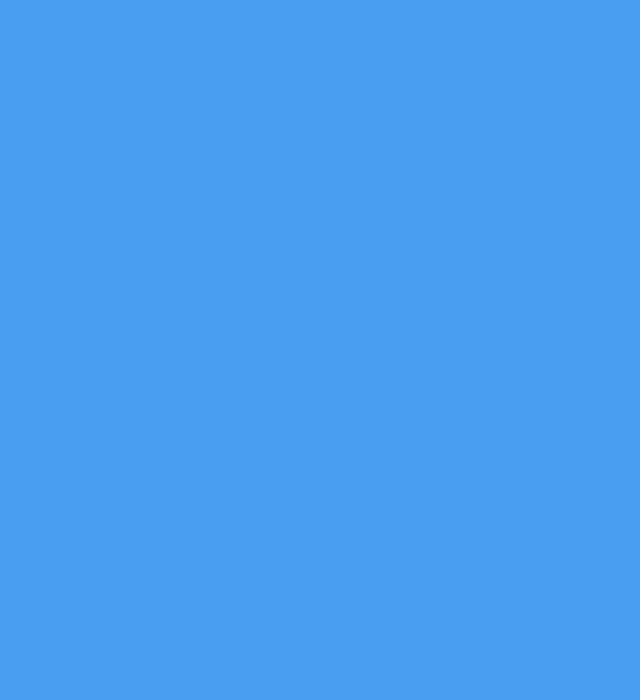
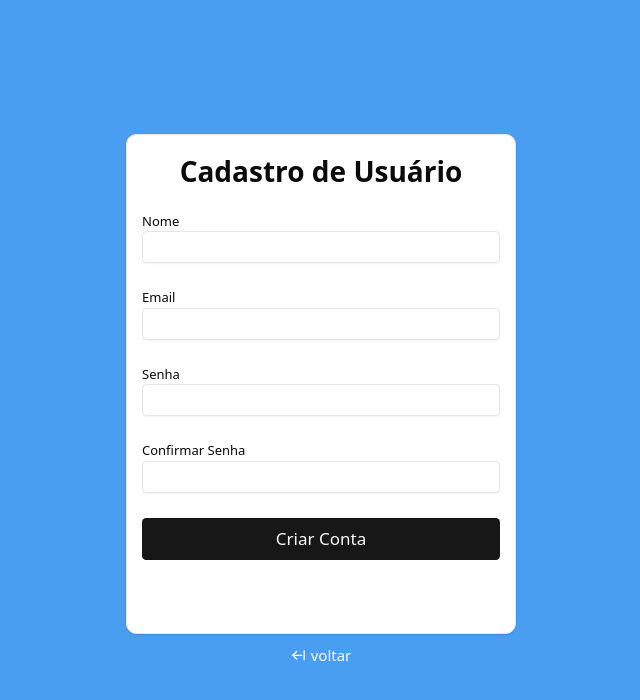
Before and after one commit to ThiagoPintodev2/pomodor-timer, a React (Vite) app: page /createaccount in a window 1280 px wide. Before the commit this address had no page. Shown: the top 700 px of the page, without its empty margins (319-959 px from the left). Built offline with nearby package versions, Linux system fonts and the light colour scheme.

Commit message:
added Create account page and added modification login page

```diff
--- a/package.json
+++ b/package.json
@@ -10,6 +10,7 @@
     "preview": "vite preview"
   },
   "dependencies": {
+    "@hookform/resolvers": "^5.2.2",
     "@radix-ui/react-dialog": "^1.1.15",
     "@radix-ui/react-dropdown-menu": "^2.1.16",
     "@radix-ui/react-label": "^2.1.7",
@@ -27,12 +28,14 @@
     "react": "^19.1.1",
     "react-countdown": "^2.3.6",
     "react-dom": "^19.1.1",
+    "react-hook-form": "^7.67.0",
     "react-icons": "^5.5.0",
     "react-router": "^7.9.6",
     "shadcn": "^3.4.0",
     "tailwind-merge": "^3.3.1",
     "tailwindcss": "^4.1.14",
-    "ui": "^0.2.4"
+    "ui": "^0.2.4",
+    "yup": "^1.7.1"
   },
   "devDependencies": {
     "@eslint/js": "^9.36.0",
--- a/src/App.tsx
+++ b/src/App.tsx
@@ -8,6 +8,7 @@ import type {
   ValueInput,
 } from "./contexts/pomodoroContext/PomodoroContextProps";
 import LoginArea from "./pages/loginArea/Index";
+import CreateAccount from "./pages/createAccount/Index";
 
 function App() {
   const [titleTimer, setTitleTimer] = useState<string>("Pomodoro");
@@ -55,6 +56,7 @@ function App() {
                 <Route index element={<Timer />} />
               </Route>
               <Route path="/signin" element={<LoginArea />} />
+              <Route path="/createaccount" element={<CreateAccount />} />
             </Routes>
           </PomodoroContext.Provider>
         </BrowserRouter>
--- /dev/null
+++ b/src/pages/createAccount/Index.tsx
@@ -0,0 +1,108 @@
+import { useForm } from "react-hook-form";
+import { z } from "zod";
+import { zodResolver } from "@hookform/resolvers/zod";
+
+import { Card, CardHeader, CardTitle, CardContent } from "@/components/ui/card";
+import { Input } from "@/components/ui/input";
+import { Label } from "@/components/ui/label";
+import { Button } from "@/components/ui/button";
+import { NavLink } from "react-router";
+import { LuArrowLeftFromLine } from "react-icons/lu";
+
+const schema = z
+  .object({
+    name: z.string().min(2, "Campo obrigatório"),
+    email: z.string().email("Campo obrigatório"),
+    password: z.string().min(6, "Senha deve ter no mínimo 6 caracteres"),
+    confirmPassword: z.string(),
+  })
+  .refine((data) => data.password === data.confirmPassword, {
+    message: "As senhas não coincidem",
+    path: ["confirmPassword"],
+  });
+
+type FormData = z.infer<typeof schema>;
+
+function CreateAccount() {
+  const {
+    register,
+    handleSubmit,
+    formState: { errors },
+  } = useForm<FormData>({
+    resolver: zodResolver(schema),
+  });
+
+  function onSubmit(data: FormData) {
+    console.log("Cadastro enviado:", data);
+  }
+
+  return (
+    <div className="flex flex-col w-[100vw] h-[100vh] items-center justify-center">
+      <Card className="flex flex-col justify-baseline w-[39rem] h-[50rem] bg-white">
+        <CardHeader>
+          <CardTitle className="text-[2.8rem] text-center">
+            Cadastro de Usuário
+          </CardTitle>
+        </CardHeader>
+        <CardContent>
+          <form onSubmit={handleSubmit(onSubmit)} className="space-y-10">
+            <div className="space-y-0">
+              <Label className="text-[1.3rem]">Nome</Label>
+              <Input className="h-[3.2rem]" {...register("name")} />
+              {errors.name && (
+                <p className="text-sm text-red-500 ">{errors.name.message}</p>
+              )}
+            </div>
+            <div className="space-y-0">
+              <Label className="text-[1.3rem]">Email</Label>
+              <Input
+                className="h-[3.2rem]"
+                type="email"
+                {...register("email")}
+              />
+              {errors.email && (
+                <p className="text-sm text-red-500">{errors.email.message}</p>
+              )}
+            </div>
+            <div className="space-y-0">
+              <Label className="text-[1.3rem]">Senha</Label>
+              <Input
+                className="h-[3.2rem]"
+                type="password"
+                {...register("password")}
+              />
+              {errors.password && (
+                <p className="text-sm text-red-500">
+                  {errors.password.message}
+                </p>
+              )}
+            </div>
+            <div className="space-y-0">
+              <Label className="text-[1.3rem]">Confirmar Senha</Label>
+              <Input
+                className="h-[3.2rem]"
+                type="password"
+                {...register("confirmPassword")}
+              />
+              {errors.confirmPassword && (
+                <p className="text-sm text-red-500">
+                  {errors.confirmPassword.message}
+                </p>
+              )}
+            </div>
+            <Button type="submit" className="w-full h-[4.2rem] text-[1.7rem]">
+              Criar Conta
+            </Button>
+          </form>
+        </CardContent>
+      </Card>
+      <div className="mt-[1rem]">
+        <NavLink className="flex gap-2 text-[1.5rem] text-white" to="/">
+          <LuArrowLeftFromLine />
+          <p>voltar</p>
+        </NavLink>
+      </div>
+    </div>
+  );
+}
+export default CreateAccount;
--- a/src/pages/loginArea/Index.tsx
+++ b/src/pages/loginArea/Index.tsx
@@ -7,7 +7,6 @@ import {
 } from "@/components/ui/card";
 import { Input } from "@/components/ui/input";
 import { Label } from "@/components/ui/label";
-import { FcGoogle } from "react-icons/fc";
 import { NavLink } from "react-router";
 import { LuArrowLeftFromLine } from "react-icons/lu";
 
@@ -15,23 +14,21 @@ function LoginArea() {
   return (
     <div className="flex flex-col w-[100vw] h-[100vh] items-center justify-center gap-6">
       <h1 className="text-[2rem] font-bold text-white">ThiagoPomoFocus</h1>
-      <p className="text-[1.3rem] font-medium text-white">Enter your Account</p>
-      <Card className="flex flex-col justify-around w-[32rem] h-[32vh]">
+      <Card className="flex flex-col justify-around w-[36rem] h-[36rem] bg-white">
         <CardHeader>
-          <Button
-            variant="outline"
-            className="w-full h-[4vh] text-[1.1rem] text-gray-500 cursor-pointer"
-          >
-            <FcGoogle size={14} />
-            Login with Google
-          </Button>
+          <div className="text-[2.8rem] font-medium text-center">
+            Enter your Account
+          </div>
         </CardHeader>
         <CardContent>
           <form>
             <div className="flex flex-col gap-6">
               <div className="grid gap-2">
-                <Label htmlFor="email">Email</Label>
+                <Label className="text-[1.4rem]" htmlFor="email">
+                  Email
+                </Label>
                 <Input
+                  className="h-[4rem]"
                   id="email"
                   type="email"
                   placeholder="m@example.com"
@@ -40,15 +37,22 @@ function LoginArea() {
               </div>
               <div className="grid gap-2">
                 <div className="flex items-center">
-                  <Label htmlFor="password">Password</Label>
+                  <Label className="text-[1.4rem]" htmlFor="password">
+                    Password
+                  </Label>
                   <a
                     href="#"
-                    className="ml-auto inline-block text-sm underline-offset-4 hover:underline"
+                    className="ml-auto inline-block text-sm underline-offset-4 hover:underline text-[1.4rem]"
                   >
                     Forgot your password?
                   </a>
                 </div>
-                <Input id="password" type="password" required />
+                <Input
+                  className="h-[4rem]"
+                  id="password"
+                  type="password"
+                  required
+                />
               </div>
             </div>
           </form>
@@ -56,7 +60,7 @@ function LoginArea() {
         <CardFooter className="flex-col gap-2">
           <Button
             type="submit"
-            className="w-full h-[3.8vh] bg-gray-600 text-[1.3rem] cursor-pointer"
+            className="w-full h-[4.5rem] border text-[1.6rem] text-white cursor-pointer hover:bg-gray-200"
           >
             Login
           </Button>
@@ -68,6 +72,11 @@ function LoginArea() {
           <p>voltar</p>
         </NavLink>
       </div>
+      <NavLink to="/createaccount">
+        <div className="text-[1.2rem] font-medium mt-[1rem] underline cursor-pointer">
+          Create your account
+        </div>
+      </NavLink>
     </div>
   );
 }
```
Also changed, not shown: 1 other file (tests, documents, lock files or other folders).
